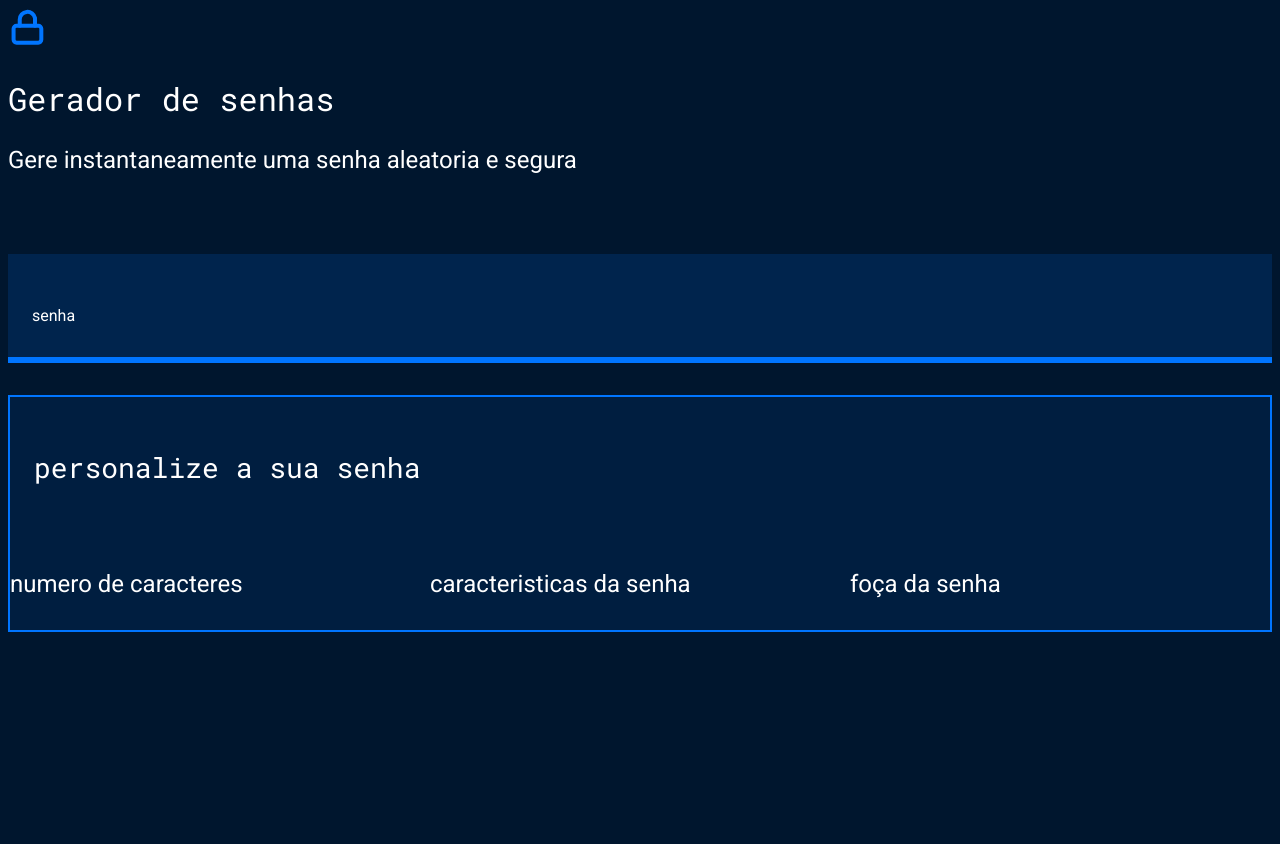
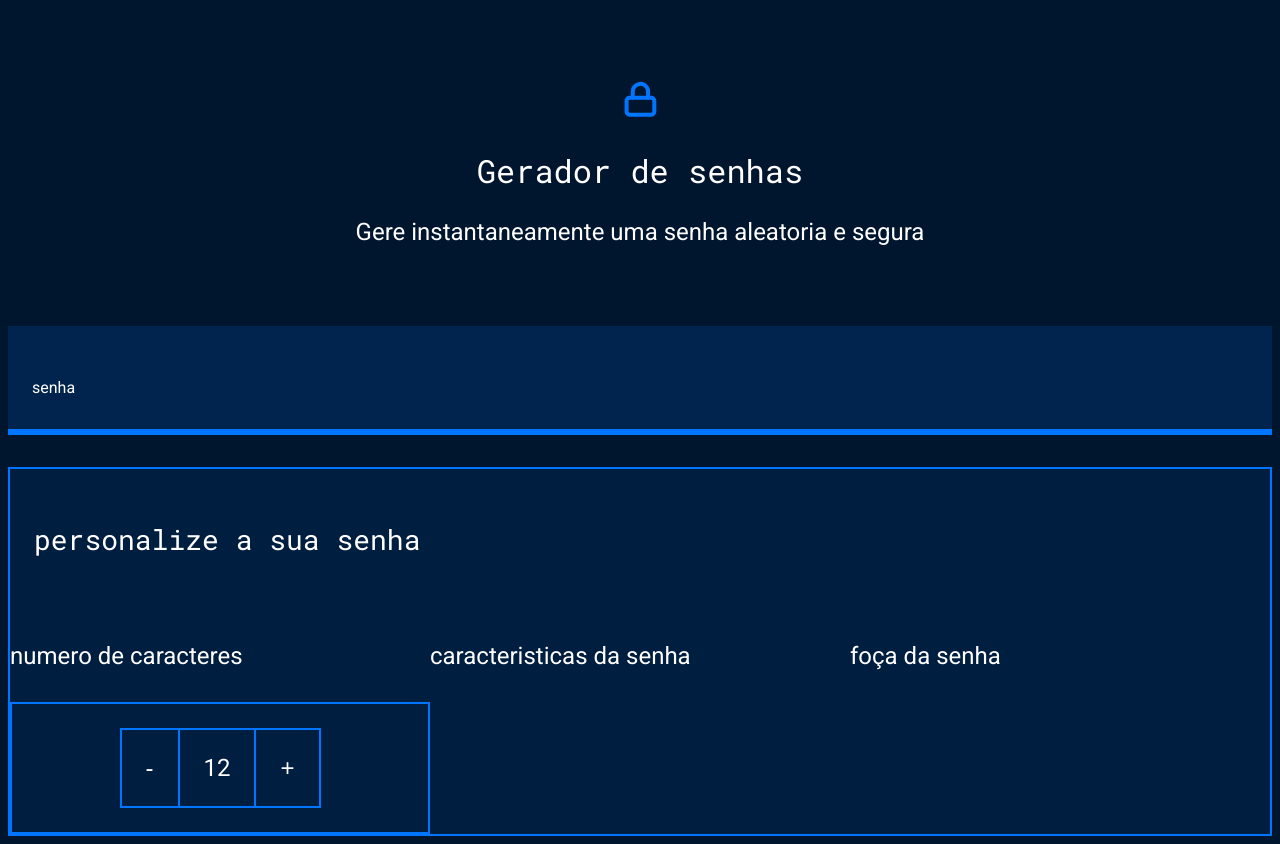
Before and after one commit to emmelykovalski/javacript-gerador-senha, a plain HTML site: page index.html in a window 1280 px wide. Before the commit the page ends 800 px from the top, so only its background shows below. Drawn offline with Linux system fonts and the light colour scheme.

Commit message:
14/08/2024

```diff
--- a/index.html
+++ b/index.html
@@ -11,8 +11,8 @@
 
 <body>
   <section class="conteudo"></section>
-  <div class="conteudo-titulo"></div>
-  <img src="unlock (3).svg" alt="cadeado fechado">
+  <div class="conteudo-titulo">
+  <img src="unlock (3).svg" alt="cadeado-fechado">
   <h2 class="titulo-principal">Gerador de senhas</h2>
   <h3 class="titulo-secundario">Gere instantaneamente uma senha aleatoria e segura</h3>
   </div>
@@ -26,6 +26,12 @@
     <div class="parametro-coluna__senha">
       <div class="parametro-senha">
         <h4 class="parametro-senha__titulo">numero de caracteres</h4>
+        <div class="parametro-senha__botoes">
+          <button class="parametro-senha__botoes">-</button>
+          <p class="parametro-senha__texto">12</p>
+          <button class="parametro-senha__botoes">+</button>
+
+        </div>
       </div>
       <div class="parametro-senha">
         <h4 class="parametro-senha__titulo">caracteristicas da senha</h4>
--- a/style.css
+++ b/style.css
@@ -18,13 +18,24 @@ color: var(--branco);
 background-color:var(--cor-de-fundo);
 font-family: var(--roboto);
 }
+.conteudo-titulo{
+text-align: center;
+margin-top: 80px;
+
+
+}
+
 .titulo-principal{
 font-family: var(--roboto-mono);
 font-size: 32px;
+display: flex;
+justify-content: center;
 
 }
 .titulo-secundario{
 font-size: 24px;
+display: flex;
+justify-content: center;
 }
 
 .conteudo-senha{
@@ -73,7 +84,25 @@ margin-top: 32px;
    flex-direction: column;
    justify-content: center;
 }
-
+.parametro-senha__botoes{
+    display: flex;
+    justify-content: center;
+}
+.parametro-senha__botoes{
+    background-color: var(--fundo-texto);
+    color: var(--branco);
+    border: 2px solid var(--borda);
+    padding: 24px;
+    font-size: 24px;
+    cursor: pointer;
+}
+.parametro-senha__texto{
+padding: 24px;
+border-top: 2px solid var(--borda);
+border-bottom: 2px solid var(--borda);
+margin: 0;
+font-size: 24px;
+}
 @media screen and (min-width: 768px){
  .parametro-coluna__senha{
     flex-direction: row;
```
